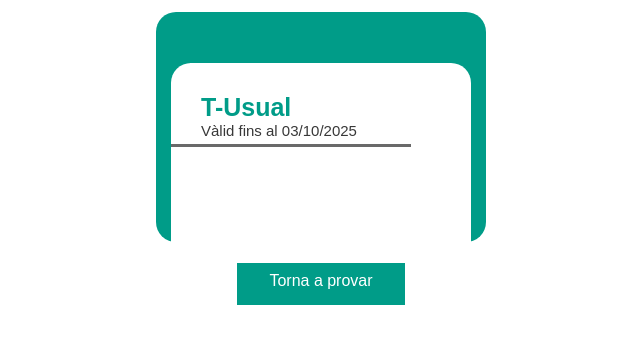
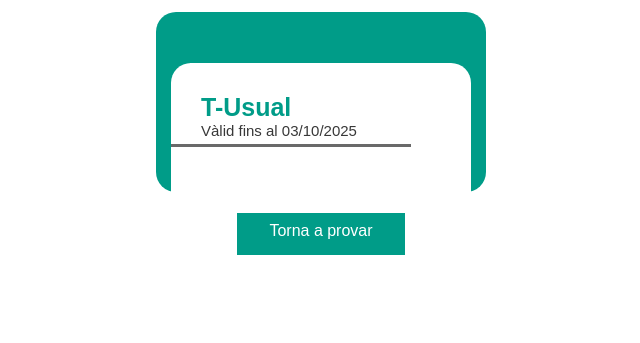
Before and after one commit to anxalito/tmobi, a plain HTML site: page index.html in a window 1280 px wide. Shown: the part 57-400 px from the top of the page, without its empty margins (319-959 px from the left). Drawn offline with Linux system fonts and the light colour scheme.

Commit message:
Update estils.css

```diff
--- a/estils.css
+++ b/estils.css
@@ -8,7 +8,7 @@ justify-content: center;
     display: flex;
     /*border: 3px solid black;*/
     width: 300px;
-    height: 200px;
+    height: 150px;
     margin: 15px auto;
     padding: 15px; /*Borde de dentro de la caja */
     border-radius: 20px;
@@ -20,7 +20,7 @@ justify-content: center;
 .caja2 {
     background-color: white;
     width: 300px;
-    height: 200px;
+    height: 150px;
     border-radius: 20px;
     margin-top: 12%;
 
```
